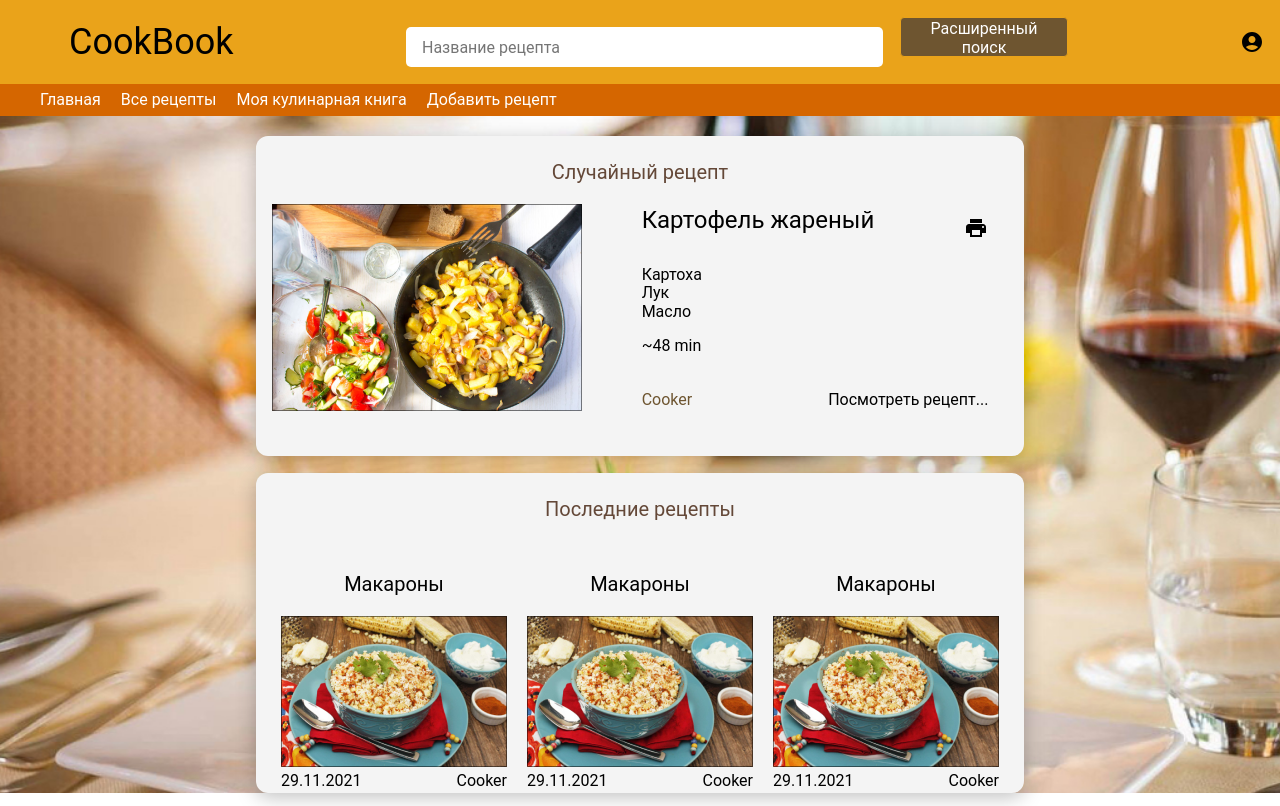
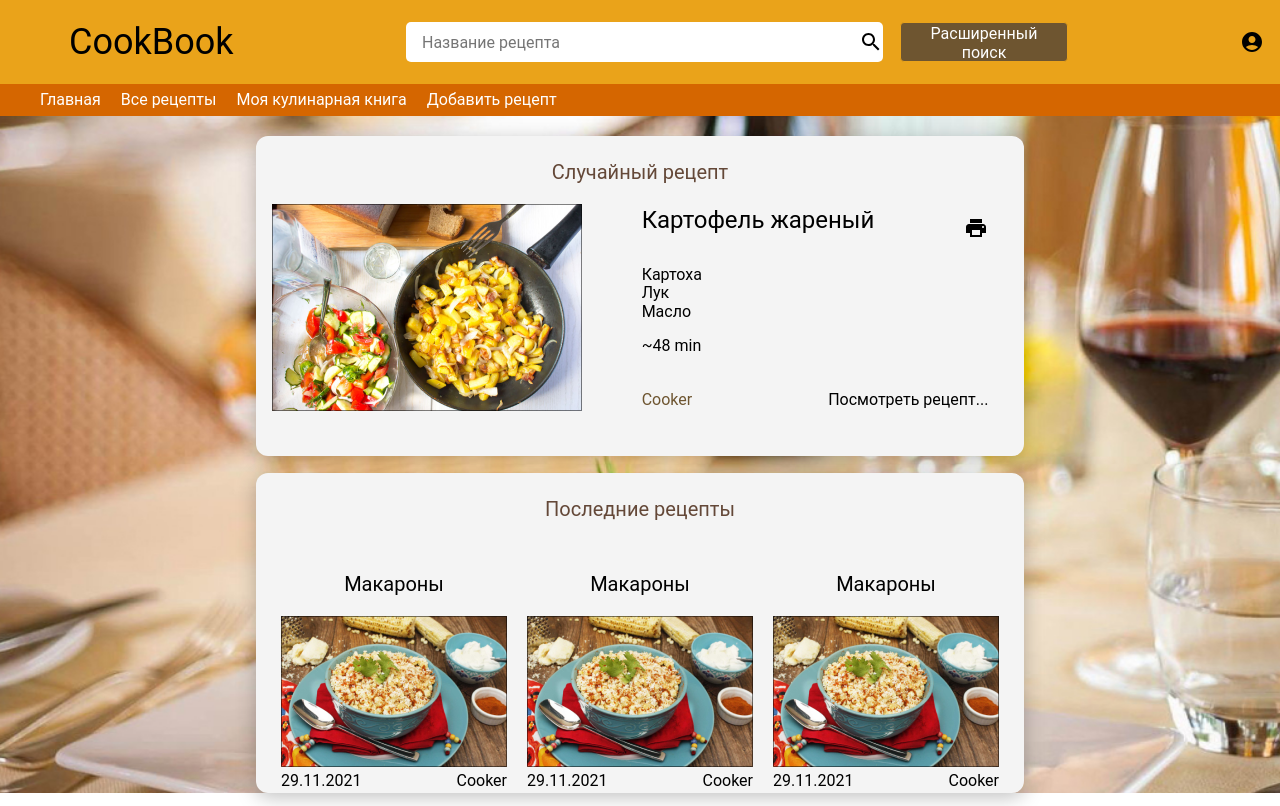
Before and after one commit to aranion/CookBook, a React (Create React App) app: page / in a window 1280 px wide. Built offline with nearby package versions, Linux system fonts and the light colour scheme.

Commit message:
add search icon

```diff
--- a/src/components/Search/Search.tsx
+++ b/src/components/Search/Search.tsx
@@ -1,5 +1,6 @@
 import "./search.scss";
 import { ChangeEvent, useState } from "react";
+import SearchIcon from "@mui/icons-material/Search";
 
 export const Search = () => {
   const [search, setSearch] = useState<string>("");
@@ -8,6 +9,7 @@ export const Search = () => {
   };
   return (
     <div className="search-block">
+      <div className="search-block__container">
         <input
           className="search-block__input"
           placeholder="Название рецепта"
@@ -15,6 +17,8 @@ export const Search = () => {
           value={search}
           onChange={handleSearch}
         />
+        <SearchIcon className="search-icon" />
+      </div>
       <button className="search-block__button">Расширенный поиск</button>
     </div>
   );
--- a/src/components/Search/search.scss
+++ b/src/components/Search/search.scss
@@ -1,4 +1,7 @@
 .search-block {
+  display: flex;
+  align-items: center;
+  justify-content: space-between;
   &__input {
     padding: 8px 16px;
     outline: none;
@@ -7,6 +10,9 @@
     color: #444444;
     width: 445px;
     height: 24px;
+  }
+  &__container {
+    position: relative;
   }
 
   button {
@@ -24,3 +30,10 @@
     }
   }
 }
+
+.search-icon {
+  position: absolute;
+  right: 0;
+  top: 8px;
+  cursor: pointer;
+}
```
Lines whose indentation alone changed are shown as unchanged.
